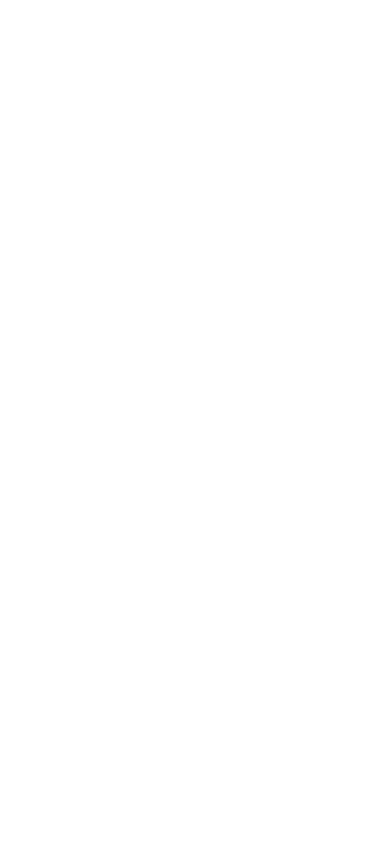
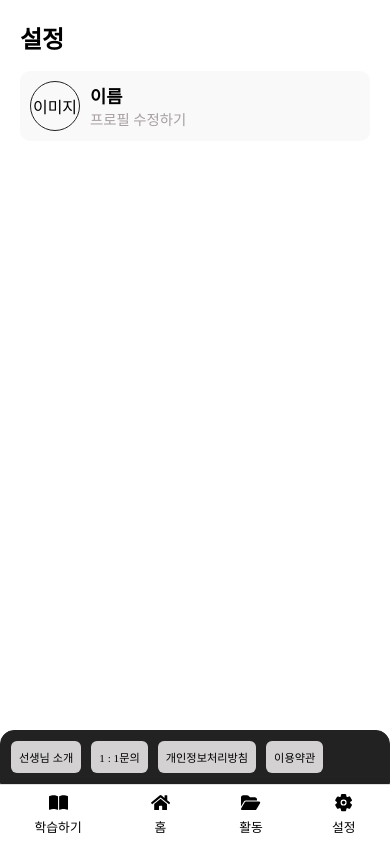
Before and after one commit to jin-park0115/janaggana, a React (Vite) app: page /system in a window 390 px wide. Before the commit this address had no page. Built offline with nearby package versions, Linux system fonts and the light colour scheme.

Commit message:
style: 반응형 추가 + 활동, 설정페이지 생성

```diff
--- a/src/App.tsx
+++ b/src/App.tsx
@@ -1,13 +1,17 @@
 import { Route, Routes } from "react-router-dom";
 import "./App.css";
+import { ActivityPage } from "./pages/ActivityPage";
 import { HomePage } from "./pages/HomePage";
-import { Learning } from "./pages/Learning";
+import { LearningPage } from "./pages/LearningPage";
+import { SystemPage } from "./pages/SystemPage";
 
 function App() {
   return (
     <Routes>
       <Route path="/" element={<HomePage />} />
-      <Route path="/learning" element={<Learning />} />
+      <Route path="/learning" element={<LearningPage />} />
+      <Route path="/activity" element={<ActivityPage />} />
+      <Route path="/system" element={<SystemPage />} />
     </Routes>
   );
 }
--- a/src/components/NavBar.tsx
+++ b/src/components/NavBar.tsx
@@ -17,11 +17,11 @@
         <FaHome />
         <span>홈</span>
       </LinkStyle>
-      <LinkStyle to="/">
+      <LinkStyle to="/activity">
         <FaFolderOpen />
         <span>활동</span>
       </LinkStyle>
-      <LinkStyle to="/">
+      <LinkStyle to="/system">
         <IoSettings />
         <span>설정</span>
       </LinkStyle>
@@ -41,6 +41,13 @@
   left: 0;
   z-index: 99;
   box-shadow: 0 -2px 5px rgba(0, 0, 0, 0.06);
+  @media (max-width: 650px) {
+    font-size: 0.9rem;
+  }
+  @media (max-width: 450px) {
+    font-size: 0.8rem;
+    font-weight: 300;
+  }
 `;
 
 const LinkStyle = styled(Link)`
@@ -49,4 +56,10 @@
   align-items: center;
   gap: 4px;
   cursor: pointer;
+  @media (max-width: 650px) {
+    svg {
+      width: 1.2rem;
+      height: 1.2rem;
+    }
+  }
 `;
--- a/src/components/ResultList.tsx
+++ b/src/components/ResultList.tsx
@@ -70,15 +70,24 @@
       : level === "normal"
       ? "#90a4ae"
       : "#ef5350"};
+  @media (max-width: 450px) {
+    font-size: 10px;
+  }
 `;
 
 const Word = styled.p`
   font-size: 20px;
   font-weight: bold;
   margin: 4px 0;
+  @media (max-width: 450px) {
+    font-size: 1rem;
+  }
 `;
 
 const Meaning = styled.p`
   font-size: 14px;
   color: #444;
+  @media (max-width: 450px) {
+    font-size: 0.8rem;
+  }
 `;
--- /dev/null
+++ b/src/pages/ActivityPage.tsx
@@ -0,0 +1,87 @@
+import activityBoy from "../assets/janaggana_character.png";
+import styled from "styled-components";
+import { NavBar } from "../components/NavBar";
+
+export function ActivityPage() {
+  return (
+    <Container>
+      <h2>의 학습활동</h2>
+      <SummaryWrap>
+        <img className="activity-boy" src={activityBoy} alt="활동 캐릭터" />
+        <div className="summary-container">
+          <div className="summary-box">
+            <div className="summary-icon">📊</div>
+            <div className="summary-title">완료문제</div>
+            <div className="summary-data">7 / 300 (3%)</div>
+          </div>
+          <div className="summary-box">
+            <div className="summary-icon">🧭</div>
+            <div className="summary-title">마지막 공부일</div>
+            <div className="summary-data">25.06.10</div>
+          </div>
+        </div>
+      </SummaryWrap>
+      <NavBar />
+    </Container>
+  );
+}
+
+const Container = styled.div`
+  display: flex;
+  flex-direction: column;
+  align-items: center;
+  padding: 20px;
+  h2 {
+    font-size: 20px;
+    margin-bottom: 20px;
+  }
+`;
+
+const SummaryWrap = styled.div`
+  width: 100%;
+  position: relative;
+  display: flex;
+  flex-direction: column;
+  align-items: center;
+  margin-bottom: 30px;
+  .activity-boy {
+    width: 120px;
+    position: absolute;
+    top: -30px;
+    z-index: 99;
+    object-fit: contain;
+  }
+  .summary-container {
+    width: 100%;
+    max-width: 400px;
+    display: flex;
+    justify-content: space-between;
+    gap: 20px;
+    padding: 20px 20px 20px;
+    border: 1px solid #ddd;
+    border-radius: 12px;
+    background-color: #f9f9f9;
+    box-shadow: 0 2px 8px rgba(0, 0, 0, 0.05);
+    position: relative;
+    z-index: 1;
+    margin-top: 100px;
+  }
+  .summary-box {
+    flex: 1;
+    align-items: center;
+    text-align: center;
+  }
+  .summary-icon {
+    font-size: 20px;
+    margin-bottom: 5px;
+  }
+  .summary-title {
+    font-size: 14px;
+    color: #555;
+  }
+  .summary-data {
+    font-size: 15px;
+    font-weight: bold;
+    color: #222;
+  }
+`;
--- a/src/pages/Learning.tsx
+++ b/src/pages/LearningPage.tsx
@@ -37,7 +37,7 @@
   },
 ]; // mockdata
 
-export function Learning() {
+export function LearningPage() {
   const [type, setType] = useState("all");
   const [level, setLevel] = useState("all");
   const [results, setResults] = useState<DataItem[]>([]);
@@ -91,6 +91,7 @@
           ]}
         />
       </SelectWrap>
+      <p className="result-title">총 {results.length}개 결과</p>
       <ResultList results={results} />
       <NavBar />
     </Container>
@@ -108,9 +109,21 @@
     text-align: center;
     color: #333;
   }
+  .result-title {
+    width: 100%;
+    display: flex;
+    align-items: center;
+    margin-bottom: 1.5rem;
+  }
+  @media (max-width: 450px) {
+    .result-title {
+      font-size: 0.9rem;
+    }
+  }
 `;
 const SelectWrap = styled.div`
   width: 100%;
   display: flex;
   gap: 10px;
+  margin-bottom: 1.5rem;
 `;
--- /dev/null
+++ b/src/pages/SystemPage.tsx
@@ -0,0 +1,101 @@
+import styled from "styled-components";
+import { NavBar } from "../components/NavBar";
+
+export function SystemPage() {
+  return (
+    <Container>
+      <h2>설정</h2>
+      <UserInfoStyle>
+        <UserInfoWrap>
+          <ProfileStyle>이미지</ProfileStyle>
+          <TitleStyle>
+            <p className="user-name">이름</p>
+            <p className="user-modify">프로필 수정하기</p>
+          </TitleStyle>
+        </UserInfoWrap>
+        <InfoWrap>
+          <Info>선생님 소개</Info>
+          <Info>1 : 1문의</Info>
+          <Info>개인정보처리방침</Info>
+          <Info>이용약관</Info>
+        </InfoWrap>
+      </UserInfoStyle>
+      <NavBar />
+    </Container>
+  );
+}
+
+const Container = styled.div`
+  height: 100vh;
+  padding: 20px;
+`;
+
+const UserInfoStyle = styled.div`
+  height: 85%;
+  display: flex;
+  flex-direction: column;
+  justify-content: space-between;
+  margin-top: 1rem;
+`;
+
+const UserInfoWrap = styled.div`
+  display: flex;
+  align-items: center;
+  gap: 10px;
+  background-color: #f9f9f9;
+  border-radius: 10px;
+  padding: 10px;
+`;
+
+const ProfileStyle = styled.div`
+  display: flex;
+  flex-direction: column;
+  align-items: center;
+  justify-content: center;
+  border: 1px solid #222;
+  width: 50px;
+  height: 50px;
+  border-radius: 50%;
+`;
+
+const TitleStyle = styled.div`
+  .user-name {
+    font-size: 1.1rem;
+    font-weight: bold;
+  }
+  .user-modify {
+    font-size: 0.9rem;
+    color: #a79e9e;
+  }
+`;
+
+const InfoWrap = styled.div`
+  width: 100%;
+  display: flex;
+  align-items: center;
+  gap: 10px;
+  @media (max-width: 505px) {
+    border: 1px solid #222;
+    background: #222;
+    border-top-left-radius: 14px;
+    border-top-right-radius: 14px;
+    position: absolute;
+    padding: 10px 10px 10px 10px;
+    bottom: 60px;
+    left: 0;
+  }
+`;
+
+const Info = styled.div`
+  padding: 14px;
+  font-size: 1.1rem;
+  display: flex;
+  justify-content: center;
+  border-radius: 10px;
+  background-color: #d3d1d1;
+  @media (max-width: 505px) {
+    padding: 8px;
+    border-radius: 6px;
+    font-size: 0.7rem;
+  }
+`;
```
Also changed, not shown: 1 other file (tests, documents, lock files or other folders).
